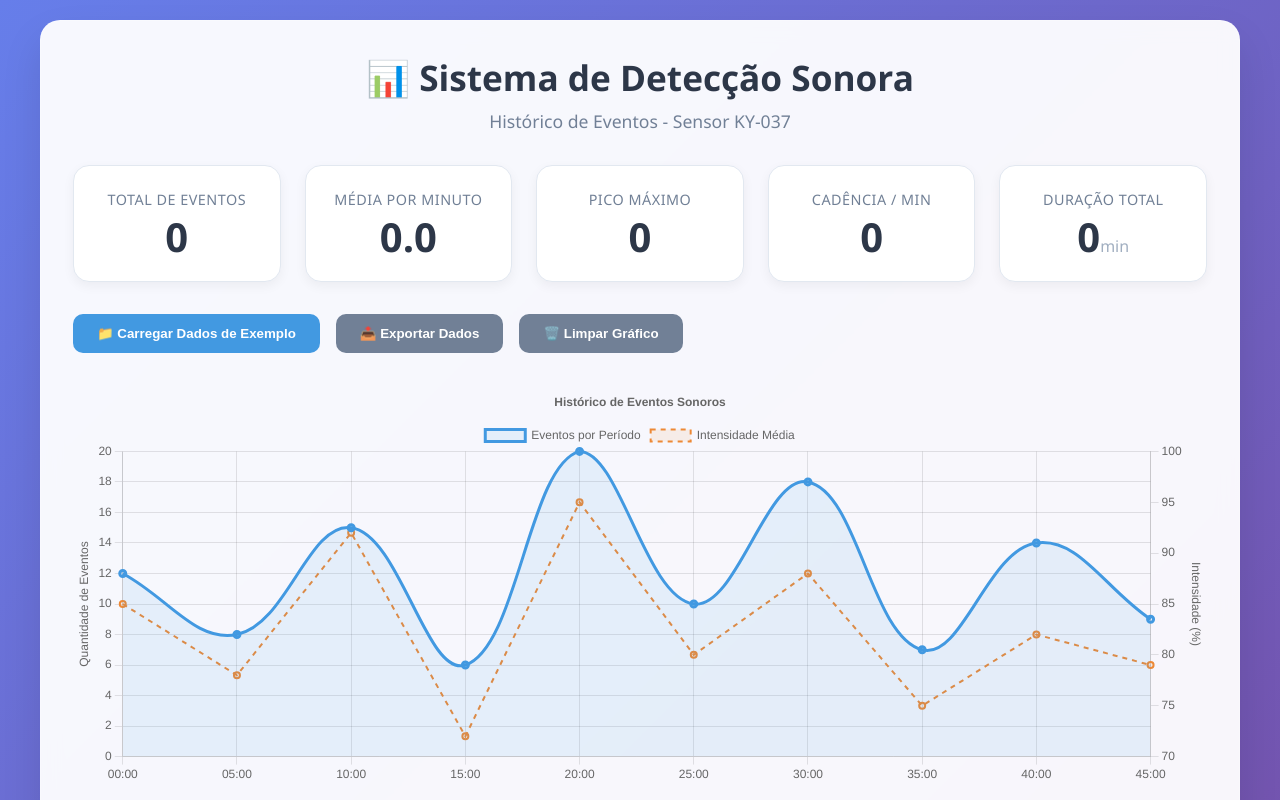
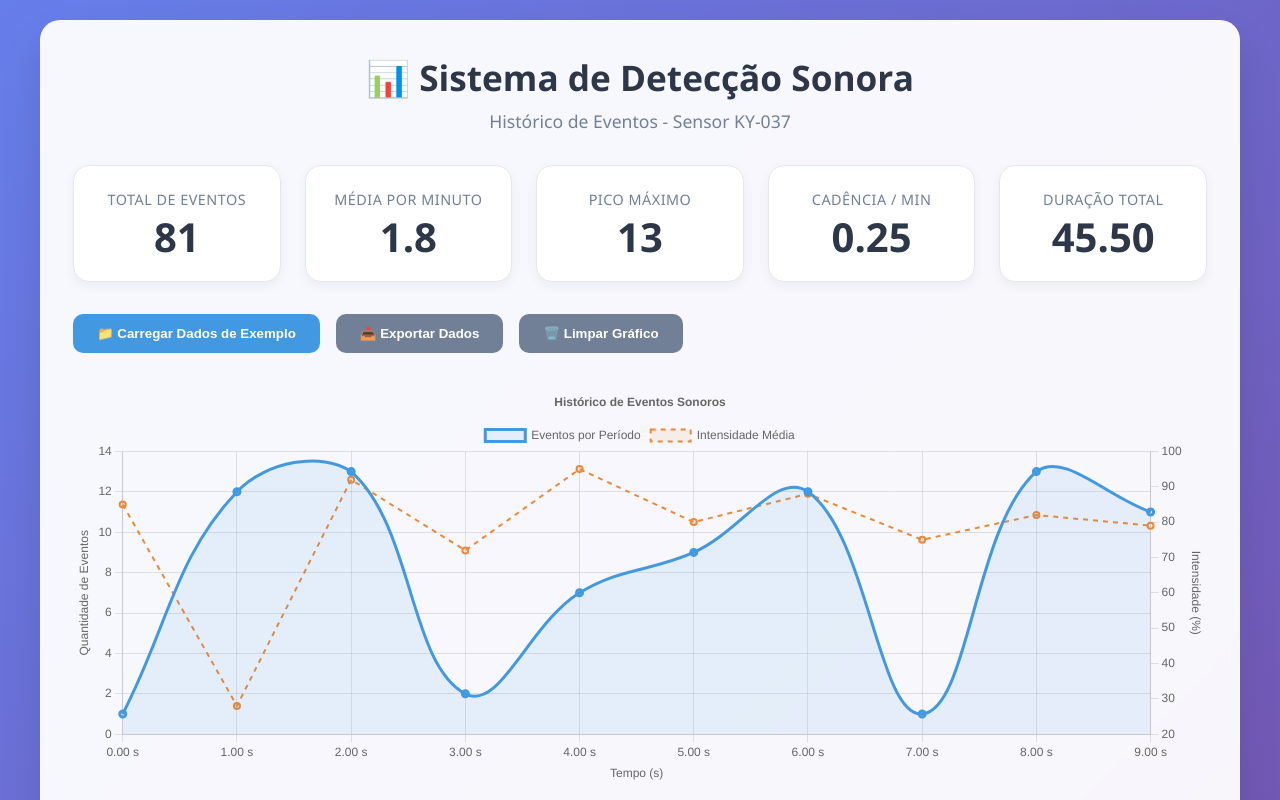
Before and after one commit to fnmiranda/scds-project, a website: page index.html in a window 1280 px wide. Shown: the top 800 px of the page. Drawn offline with nearby package versions, Linux system fonts and the light colour scheme; no server answers.

Commit message:
commit bug with functional graph

```diff
--- a/index.html
+++ b/index.html
@@ -88,16 +88,16 @@
   <script>
   // ==== DADOS DE EXEMPLO (mantive os seus) ====
   const sampleData = [
-    { timestamp:'2024-01-15 08:00:00', events:12, duration:5, intensity:85 },
-    { timestamp:'2024-01-15 08:05:00', events: 8, duration:5, intensity:78 },
-    { timestamp:'2024-01-15 08:10:00', events:15, duration:5, intensity:92 },
-    { timestamp:'2024-01-15 08:15:00', events: 6, duration:5, intensity:72 },
-    { timestamp:'2024-01-15 08:20:00', events:20, duration:5, intensity:95 },
-    { timestamp:'2024-01-15 08:25:00', events:10, duration:5, intensity:80 },
-    { timestamp:'2024-01-15 08:30:00', events:18, duration:5, intensity:88 },
-    { timestamp:'2024-01-15 08:35:00', events: 7, duration:5, intensity:75 },
-    { timestamp:'2024-01-15 08:40:00', events:14, duration:5, intensity:82 },
-    { timestamp:'2024-01-15 08:45:00', events: 9, duration:5, intensity:79 }
+    { timestamp:'2024-01-15 08:00:00', events:1, duration:0.5, intensity:85 },
+    { timestamp:'2024-01-15 08:00:01', events: 12, duration:5, intensity:28 },
+    { timestamp:'2024-01-15 08:00:02', events:13, duration:5, intensity:92 },
+    { timestamp:'2024-01-15 08:00:03', events: 2, duration:5, intensity:72 },
+    { timestamp:'2024-01-15 08:00:04', events:7, duration:5, intensity:95 },
+    { timestamp:'2024-01-15 08:00:05', events:9, duration:5, intensity:80 },
+    { timestamp:'2024-01-15 08:00:06', events:12, duration:5, intensity:88 },
+    { timestamp:'2024-01-15 08:00:07', events: 1, duration:5, intensity:75 },
+    { timestamp:'2024-01-15 08:00:08', events:13, duration:5, intensity:82 },
+    { timestamp:'2024-01-15 08:00:09', events: 11, duration:5, intensity:79 }
   ];
 
   let chart, currentData = [];
@@ -105,19 +105,51 @@
   function initializeChart() {
     const ctx = document.getElementById('eventsChart').getContext('2d');
     chart = new Chart(ctx, {
-      type: 'line',
-      data: { labels: [], datasets: [
-        { label:'Eventos por Período', data:[], borderColor:'#4299e1', backgroundColor:'rgba(66,153,225,0.1)', borderWidth:3, fill:true, tension:0.4 },
-        { label:'Intensidade Média', data:[], borderColor:'#ed8936', backgroundColor:'rgba(237,137,54,0.1)', borderWidth:2, borderDash:[5,5], fill:false, yAxisID:'y1' }
-      ]},
-      options: {
-        responsive:true, maintainAspectRatio:false, interaction:{ mode:'index', intersect:false },
-        scales:{ y:{ beginAtZero:true, title:{display:true,text:'Quantidade de Eventos'}, grid:{color:'rgba(0,0,0,0.1)'} },
-                 y1:{ position:'right', beginAtZero:false, suggestedMin: 70 , max:100, title:{display:true,text:'Intensidade (%)'}, grid:{drawOnChartArea:false}},
-                 x:{ grid:{color:'rgba(0,0,0,0.1)'}}},
-        plugins:{ legend:{position:'top'}, title:{display:true, text:'Histórico de Eventos Sonoros'} }
+  type: 'line',
+  data: {
+    // não use labels aqui; vamos usar pontos {x,y}
+    datasets: [
+      {
+        label: 'Eventos por Período',
+        data: [],                          // receberá {x: seg, y: eventos}
+        borderColor: '#4299e1',
+        backgroundColor: 'rgba(66,153,225,0.1)',
+        borderWidth: 3, fill: true, tension: 0.4
+      },
+      {
+        label: 'Intensidade Média',
+        data: [],                          // receberá {x: seg, y: intensidade}
+        borderColor: '#ed8936',
+        backgroundColor: 'rgba(237,137,54,0.1)',
+        borderWidth: 2, borderDash: [5,5], fill: false,
+        yAxisID: 'y1'
       }
-    });
+    ]
+  },
+  options: {
+    parsing: false,                        // usamos {x,y} diretamente
+    responsive: true, maintainAspectRatio: false,
+    interaction: { mode: 'index', intersect: false },
+    scales: {
+      y:  { beginAtZero: true,  title: { display: true, text: 'Quantidade de Eventos' },
+            grid: { color: 'rgba(0,0,0,0.1)' } },
+      y1: { position: 'right', beginAtZero: false, suggestedMin: 70, max: 100,
+            title: { display: true, text: 'Intensidade (%)' },
+            grid: { drawOnChartArea: false } },
+      x:  {
+        type: 'linear',
+        title: { display: true, text: 'Tempo (s)' },
+        ticks: { callback: v => Number(v).toFixed(2) + ' s' },
+        grid: { color: 'rgba(0,0,0,0.1)' }
+      }
+    },
+    plugins: {
+      legend: { position: 'top' },
+      title: { display: true, text: 'Histórico de Eventos Sonoros' }
+    }
+  }
+});
+
   }
 
   function updateDisplay() { updateChart(); updateKPIs(); updateTable(); }
@@ -126,17 +158,19 @@
 
   function updateChart() {
     if (!chart) return;
-    const labels = currentData.map(item => {
-      const d = new Date(item.timestamp);
-      return isNaN(d.getTime()) ? item.timestamp :
-        d.toLocaleTimeString('pt-BR', {minute:'2-digit', second:"2-digit"});
-    });
-    const validEvents = currentData.map(i => (i.intensity >= INTENSITY_THRESH) ? (i.events || 0) : 0);
-    const events = currentData.map(i => i.events);
-    const intensities = currentData.map(i => i.intensity);
-    chart.data.labels = labels;
-    chart.data.datasets[0].data = events;
-    chart.data.datasets[1].data = intensities;
+    let t0 = null;
+    const toSec = ts => {
+      const ms = new Date(ts.replace(' ', 'T')).getTime();
+      if (t0 === null) t0 = ms;
+      return (ms - t0) / 1000;
+    };
+
+    const pointsEvents = currentData.map(i => ({ x: toSec(i.timestamp), y: Number(i.events||0) }));
+    const pointsInten  = currentData.map(i => ({ x: toSec(i.timestamp), y: Number(i.intensity||0) }));
+
+    chart.data.labels = []; // não use labels com {x,y}
+    chart.data.datasets[0].data = pointsEvents;
+    chart.data.datasets[1].data = pointsInten;
     chart.update();
   }
 
@@ -149,7 +183,7 @@
     const quant = currentData.reduce((total, item) => {
       return total + (item.events && (item.intensity > 91) ? 1 : 0);
     }, 0)/6;
-    const cadence = qaunt/ 60*(totalDuration > 0 ? totalDuration : 1);
+    const cadence = quant/ 60*(totalDuration > 0 ? totalDuration : 1);
 
     console.log("duração: "+totalDuration);
     console.log("quantidade de tiros: " + quant)
--- a/public/client.js
+++ b/public/client.js
@@ -1,20 +1,50 @@
 // public/client.js
 (() => {
   const sock = io();
-  // o servidor envia objetos { timestamp, events, duration, intensity }
-  sock.on('reading', (msg) => {
-    // garante campos básicos
-    const item = {
-      timestamp: msg.timestamp || new Date().toISOString().replace('T',' ').slice(0,19),
+
+  // Converte msg (string ou objeto) para o shape esperado pelo front
+  function normalize(msg) {
+    // se chegar como string, tenta JSON.parse
+    if (typeof msg === 'string') {
+      try { msg = JSON.parse(msg); } catch { msg = {}; }
+    }
+
+    const ts = msg.timestamp || new Date().toISOString().replace('T',' ').slice(0,19);
+
+    // duration em MINUTOS: se vier duration_ms, converte; senão usa duration
+    const durationMin =
+      (msg.duration_ms != null) ? (Number(msg.duration_ms) / 60000) :
+      (msg.duration     != null) ?  Number(msg.duration) : 1;
+
+    // intensidade: aceita peak_intensity como fallback
+    const intensity =
+      (msg.intensity       != null) ? Number(msg.intensity) :
+      (msg.peak_intensity  != null) ? Number(msg.peak_intensity) : 0;
+
+    return {
+      timestamp: ts,
       events: Number(msg.events || 0),
-      duration: Number(msg.duration || 1), // em minutos
-      intensity: Number(msg.intensity || 0)
+      duration: durationMin,   // MINUTOS
+      intensity
     };
+  }
+
+  function handleItem(msg) {
+    const item = normalize(msg);
     if (window.appendArduinoItem) window.appendArduinoItem(item);
+  }
+
+  // Ouça ambos (compatibilidade)
+  sock.on('data', handleItem);      // recomendado (server: io.emit('data', obj))
+  sock.on('reading', handleItem);   // compat com seu evento antigo
+
+  // Histórico inicial (opcional)
+  sock.on('bootstrap', (arr = []) => {
+    const norm = arr.map(normalize);
+    if (window.replaceAllData) window.replaceAllData(norm);
   });
 
-  // opcional: receber histórico inicial
-  sock.on('bootstrap', (arr) => {
-    if (window.replaceAllData) window.replaceAllData(arr);
-  });
+  // Debug opcional
+  sock.on('connect',    () => console.log('[socket] conectado'));
+  sock.on('disconnect', () => console.log('[socket] desconectado'));
 })();
```
